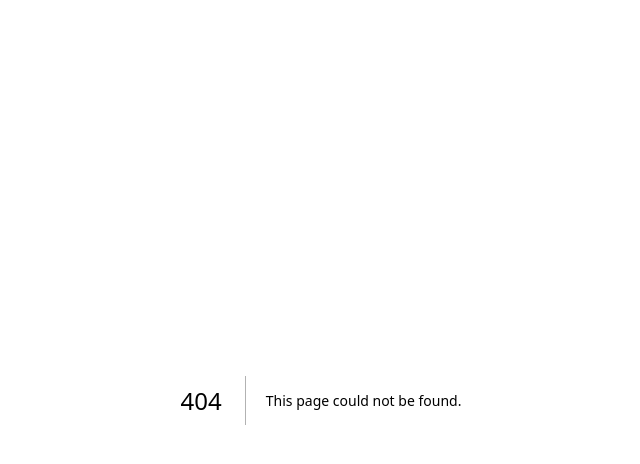
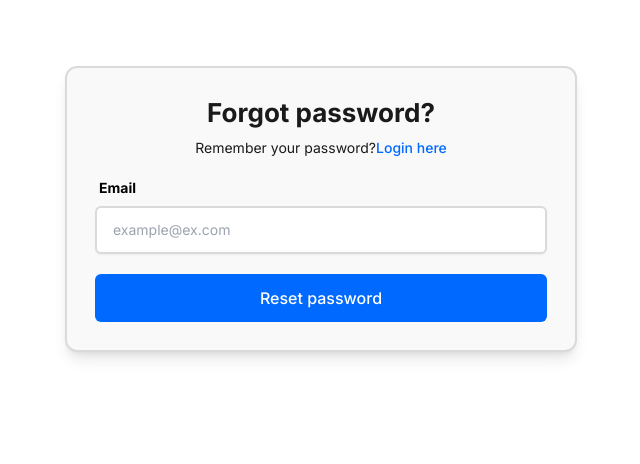
Before and after one commit to QasimVibes/Appointment-Management-Dashboard, a Next.js app: page /forgotPassword in a window 1280 px wide. Before the commit this address had no page. Shown: the top 464 px of the page, without its empty margins (319-959 px from the left). Built offline with nearby package versions, Linux system fonts and the light colour scheme.

Commit message:
forgot password pages ui complete

```diff
--- /dev/null
+++ b/src/app/(auth)/forgotPassword/confirmPassword.tsx
@@ -0,0 +1,64 @@
+"use client";
+import Link from "next/link";
+import Button from "@/app/(components)/Button";
+import Input from "@/app/(components)/Input";
+
+export default function ConfirmPassword() {
+  const handleSubmit = (event: React.FormEvent) => {
+    event.preventDefault();
+    console.log("Form submitted");
+  };
+
+  return (
+    <div className="w-full max-w-lg mx-auto pt-[66px]">
+      <div className="bg-[#F9F9F9] rounded-xl shadow-lg border-2 border-[#DADADA]">
+        <div className="p-4 sm:p-7">
+          <div className="text-center">
+            <h1 className="block font-inter text-[26px] leading-[34px] font-bold text-[#1A1A1A]">
+              Set new password
+            </h1>
+            <p className="mt-2 text-sm text-[#1A1A1A]">
+              Remember your password?
+              <Link
+                className="text-[#0069FF] decoration-2 hover:underline font-medium"
+                href="/login"
+              >
+                Login here
+              </Link>
+            </p>
+          </div>
+
+          <div className="mt-5">
+            <form onSubmit={handleSubmit}>
+              <div className="space-y-2">
+                <Input
+                  type="password"
+                  name="new-password"
+                  label="New password"
+                  className="py-3 px-4 block w-full border-2 border-[#DADADA] rounded-md text-sm focus:border-[#0069FF] focus:ring-[#0069FF] shadow-sm font-inter text-[#1A1A1A]"
+                  labelClassName="text-sm font-bold"
+                />
+
+                <Input
+                  type="password"
+                  name="confirm-password"
+                  label="Confirm password"
+                  className="py-3 px-4 block w-full border-2 border-[#DADADA] rounded-md text-sm focus:border-[#0069FF] focus:ring-[#0069FF] shadow-sm font-inter text-[#1A1A1A]"
+                  labelClassName="text-sm font-bold"
+                />
+              </div>
+
+              <div className="mt-5">
+                <Button
+                  text="Reset password"
+                  className="py-3 w-full px-4 inline-flex justify-center items-center gap-2 rounded-md border border-transparent bg-[#0069FF] text-white hover:bg-[#0069FF] focus:outline-none focus:ring-2 focus:ring-[#0069FF] focus:ring-offset-2 transition-all text-[16px] leading-[22px] font-[500]"
+                  type="submit"
+                />
+              </div>
+            </form>
+          </div>
+        </div>
+      </div>
+    </div>
+  );
+}
--- /dev/null
+++ b/src/app/(auth)/forgotPassword/otp.tsx
@@ -0,0 +1,85 @@
+import Button from "@/app/(components)/Button";
+import Input from "@/app/(components)/Input";
+import Link from "next/link";
+
+export default function OTP() {
+  return (
+    <>
+      <div className="w-full  max-w-lg mx-auto pt-[66px] ">
+        <div className=" bg-[#F9F9F9]  rounded-xl shadow-lg border-2 border-[#DADADA]">
+          <div className="p-4 sm:p-7">
+            <div className="text-center">
+              <h1 className="block font-inter text-[26px] leading-[34px] font-bold text-[#1A1A1A] ">
+                Enter OTP
+              </h1>
+              <p className="mt-2 text-sm text-[#1A1A1A]">
+                Remember your password?
+                <Link
+                  className="text-[#0069FF] decoration-2 hover:underline font-medium"
+                  href="/login"
+                >
+                  Login here
+                </Link>
+              </p>
+            </div>
+
+            <div className="mt-5">
+              <form className="px-4 py-6">
+                <div className="flex justify-center gap-2 mb-6">
+                  <Input
+                    type="text"
+                    maxLength={1}
+                    pattern="[0-9]"
+                    inputMode="numeric"
+                    autoComplete="one-time-code"
+                    className="w-12 h-12 text-center border-2 border-[#DADADA] rounded-md  shadow-sm"
+                    required
+                  />
+                  <Input
+                    type="text"
+                    maxLength={1}
+                    pattern="[0-9]"
+                    inputMode="numeric"
+                    autoComplete="one-time-code"
+                    className="w-12 h-12 text-center border-2 border-[#DADADA] rounded-md  shadow-sm"
+                    required
+                  />
+                  <Input
+                    type="text"
+                    maxLength={1}
+                    pattern="[0-9]"
+                    inputMode="numeric"
+                    autoComplete="one-time-code"
+                    className="w-12 h-12 text-center border-2 border-[#DADADA] rounded-md  shadow-sm"
+                    required
+                  />
+                  <Input
+                    type="text"
+                    maxLength={1}
+                    pattern="[0-9]"
+                    inputMode="numeric"
+                    autoComplete="one-time-code"
+                    className="w-12 h-12 text-center border-2 border-[#DADADA] rounded-md  shadow-sm"
+                    required
+                  />
+                </div>
+                <div className="flex items-center justify-center">
+                  <Button
+                    text="Verify"
+                    className="bg-[#0069FF] font-inter text-white font-[500] text-[14px] leading-[22px] py-2 px-4 rounded focus:outline-none focus:shadow-outline"
+                  />
+                  <Link
+                    className="inline-block align-baseline text-[#0069FF] ml-4 font-[500] text-[14px] leading-[22px]"
+                    href={" "}
+                  >
+                    Resend OTP
+                  </Link>
+                </div>
+              </form>
+            </div>
+          </div>
+        </div>
+      </div>
+    </>
+  );
+}
--- /dev/null
+++ b/src/app/(auth)/forgotPassword/page.tsx
@@ -0,0 +1,57 @@
+import Button from "@/app/(components)/Button";
+import Input from "@/app/(components)/Input";
+import Link from "next/link";
+
+export default function ForgetPassword() {
+  return (
+    <div className="w-full  max-w-lg mx-auto pt-[66px] ">
+      <div className=" bg-[#F9F9F9]  rounded-xl shadow-lg border-2 border-[#DADADA]">
+        <div className="p-4 sm:p-7">
+          <div className="text-center">
+            <h1 className="block font-inter text-[26px] leading-[34px] font-bold text-[#1A1A1A] ">
+              Forgot password?
+            </h1>
+            <p className="mt-2 text-sm text-[#1A1A1A]">
+              Remember your password?
+              <Link
+                className="text-[#0069FF] decoration-2 hover:underline font-medium"
+                href="/login"
+              >
+                Login here
+              </Link>
+            </p>
+          </div>
+
+          <div className="mt-5">
+            <form>
+              <div className="space-y-2">
+                <Input
+                  name="email"
+                  type="email"
+                  placeholder="example@ex.com"
+                  label="Email"
+                  className="py-3 px-4 block w-full border-2 border-[#DADADA] rounded-md text-sm focus:border-[#0069FF] focus:ring-[#0069FF] shadow-sm font-inter text-[#1A1A1A]"
+                  labelClassName="text-sm font-bold ml-1 mb-2"
+                  aria-describedby="email-error"
+                  required
+                />
+                <p
+                  className="hidden text-xs text-[#FF0000] mt-2"
+                  id="email-error"
+                >
+                  Please include a valid email address so we can get back to you
+                </p>
+              </div>
+              <div className="mt-5">
+                <Button
+                  text="Reset password"
+                  className="py-3 w-full px-4 inline-flex justify-center items-center gap-2 rounded-md border border-transparent bg-[#0069FF] text-white hover:bg-[#0069FF] focus:outline-none focus:ring-2 focus:ring-[#0069FF] focus:ring-offset-2 transition-all text-[16px] leading-[22px] font-[500]"
+                />
+              </div>
+            </form>
+          </div>
+        </div>
+      </div>
+    </div>
+  );
+}
--- a/src/app/(auth)/login/page.tsx
+++ b/src/app/(auth)/login/page.tsx
@@ -50,16 +50,17 @@ export default function Login() {
 
   return (
     <div className="flex flex-col items-center pt-[51.28px] pb-[73.5px]">
-      <div>
+      <div className="mb-[8.77px]">
         <Image src={logo} alt="logo" />
       </div>
-      <div className="w-[268.65px] h-[43.2px]">
+      <div className="w-[268.65px] mb-[9.3px]">
         <h1 className="text-[20px] font-bold font-inter leading-[28px] text-center">
           Sign in with Calendly for free
         </h1>
       </div>
       <div className="w-[440px] rounded-[6px] border border-solid border-[#DADADA] py-[28px] px-[33px] flex flex-col shadow-[0px_1px_5px_0px_#004A7426]">
         <form onSubmit={handleEmailSignIn}>
+          <div>
             <Input
               label="Enter your email."
               type="email"
@@ -68,7 +69,7 @@ export default function Login() {
               onChange={(e: React.ChangeEvent<HTMLInputElement>) =>
                 setEmail(e.target.value)
               }
-            className="w-[374px] h-[46px] rounded-[8px] border border-solid border-[#B2B2B2] px-[15px] py-[14px] text-[16px] font-normal font-Arial leading-[24px] text-[#1A1A1A]"
+              className="mb-[12px] w-[374px] h-[46px] rounded-[8px] border border-solid border-[#B2B2B2] px-[15px] py-[14px] text-[16px] font-normal font-Arial leading-[24px] text-[#1A1A1A]"
               labelClassName="text-[14.75px] font-bold font-inter leading-[22px] text-[#1A1A1A] mb-[8px]"
             />
             <Input
@@ -79,11 +80,12 @@ export default function Login() {
               onChange={(e: React.ChangeEvent<HTMLInputElement>) =>
                 setPassword(e.target.value)
               }
-            className="w-[374px] h-[46px] rounded-[8px] border border-solid border-[#B2B2B2] px-[15px] py-[14px] text-[16px] font-normal font-Arial leading-[24px] text-[#1A1A1A]"
+              className="mb-[12px] w-[374px] h-[46px] rounded-[8px] border border-solid border-[#B2B2B2] px-[15px] py-[14px] text-[16px] font-normal font-Arial leading-[24px] text-[#1A1A1A]"
               labelClassName="text-[14.75px] font-bold font-inter leading-[22px] text-[#1A1A1A]  mb-[8px]"
             />
-          <div className="flex justify-end font-inter font-normal text-[14px] leading-[21px]  mb-[12px]">
-            <Link href="#">Forgot password?</Link>
+          </div>
+          <div className="flex justify-end font-inter font-normal text-[14px] leading-[21px]  mb-[12px] hover:text-[#C84545]">
+            <Link href="/forgotPassword">Forgot password?</Link>
           </div>
           <div className="flex justify-center">
             <Button
@@ -92,10 +94,10 @@ export default function Login() {
             />
           </div>
           <div className="flex flex-col items-center p-2">
-            <div className="flex w-full items-center gap-2 py-2 text-sm text-slate-600">
-              <div className="h-px w-full bg-slate-200"></div>
+            <div className="flex w-full items-center gap-2 py-2 text-sm font-[400] font-inter ">
+              <div className="h-px w-full bg-[#DADADA]"></div>
               OR
-              <div className="h-px w-full bg-slate-200"></div>
+              <div className="h-px w-full bg-[#DADADA]"></div>
             </div>
 
             <button
--- a/src/app/(auth)/register/page.tsx
+++ b/src/app/(auth)/register/page.tsx
@@ -35,24 +35,25 @@ export default function Register() {
 
   return (
     <div className="flex flex-col items-center pt-[51.28px] pb-[73.5px]">
-      <div>
+      <div className="pb-[8.77px]">
         <Image src={logo} alt="logo" />
       </div>
-      <div className="w-[268.65px] h-[43.2px]">
+      <div className="w-[268.65px] mb-[9.3px]">
         <h1 className="text-[20px] font-bold font-inter leading-[28px] text-center">
           Sign up with Calendly for free
         </h1>
       </div>
       <div className="w-[440px] h-[600px] rounded-[6px] border border-solid border-[#DADADA] py-[28px] px-[33px] flex flex-col shadow-[0px_1px_5px_0px_#004A7426]">
         <form onSubmit={onHandleSubmit}>
+          <div>
           <Input
             label="Enter your email to get started."
             type="email"
             placeholder="Email"
             name="email"
             onChange={onchangeHandler}
-            className="w-[374px] h-[46px] rounded-[8px] border border-solid border-[#B2B2B2] px-[15px] py-[14px] text-[16px] font-normal font-Arial leading-[24px] text-[#1A1A1A]"
-            labelClassName="text-[14.75px] font-bold font-inter leading-[22px] text-[#1A1A1A] mb-[8px]"
+            className="mb-[12px] w-[374px] h-[46px] rounded-[8px] border border-solid border-[#B2B2B2] px-[15px] py-[14px] text-[16px] font-normal font-Arial leading-[24px] text-[#1A1A1A]"
+            labelClassName="text-[14.75px] font-bold font-inter leading-[22px] text-[#1A1A1A]  mb-[8px]"
           />
           <Input
             label="Enter your full name."
@@ -60,7 +61,7 @@ export default function Register() {
             placeholder="John Doe"
             name="name"
             onChange={onchangeHandler}
-            className="w-[374px] h-[46px] rounded-[8px] border border-solid border-[#B2B2B2] px-[15px] py-[14px] text-[16px] font-normal font-Arial leading-[24px] text-[#1A1A1A]"
+            className="mb-[12px] w-[374px] h-[46px] rounded-[8px] border border-solid border-[#B2B2B2] px-[15px] py-[14px] text-[16px] font-normal font-Arial leading-[24px] text-[#1A1A1A]"
             labelClassName="text-[14.75px] font-bold font-inter leading-[22px] text-[#1A1A1A]  mb-[8px]"
           />
           <Input
@@ -69,7 +70,7 @@ export default function Register() {
             placeholder="John Doe"
             name="username"
             onChange={onchangeHandler}
-            className="w-[374px] h-[46px] rounded-[8px] border border-solid border-[#B2B2B2] px-[15px] py-[14px] text-[16px] font-normal font-Arial leading-[24px] text-[#1A1A1A]"
+            className="mb-[12px] w-[374px] h-[46px] rounded-[8px] border border-solid border-[#B2B2B2] px-[15px] py-[14px] text-[16px] font-normal font-Arial leading-[24px] text-[#1A1A1A]"
             labelClassName="text-[14.75px] font-bold font-inter leading-[22px] text-[#1A1A1A]  mb-[8px]"
           />
           <Input
@@ -78,9 +79,10 @@ export default function Register() {
             placeholder="Password"
             name="password"
             onChange={onchangeHandler}
-            className="w-[374px] h-[46px] rounded-[8px] border border-solid border-[#B2B2B2] px-[15px] py-[14px] text-[16px] font-normal font-Arial leading-[24px] text-[#1A1A1A]"
+            className="mb-[12px] w-[374px] h-[46px] rounded-[8px] border border-solid border-[#B2B2B2] px-[15px] py-[14px] text-[16px] font-normal font-Arial leading-[24px] text-[#1A1A1A]"
             labelClassName="text-[14.75px] font-bold font-inter leading-[22px] text-[#1A1A1A]  mb-[8px]"
           />
+          </div>
           <div className="font-inter font-normal text-[12.91px] leading-[21px] text-[#C84545] pt-[17.5px] pl-[20px] mb-[12px]">
             <p>Use a few words, avoid common phrases</p>
             <p>No need for symbols, digits, or uppercase letters</p>
--- a/src/app/(components)/Input.tsx
+++ b/src/app/(components)/Input.tsx
@@ -12,8 +12,10 @@ export default function Input({
   ...props
 }: any) {
   return (
-    <div className="flex flex-col mb-[12px]">
-      <label htmlFor={name} className={labelClassName}>{label}</label>
+    <>
+      <label htmlFor={name} className={`block ${labelClassName}`}>
+        {label}
+      </label>
       <input
         type={type}
         name={name}
@@ -24,6 +26,6 @@ export default function Input({
         className={className}
         {...props}
       />
-    </div>
+    </>
   );
 }
--- a/src/app/(pages)/scheduledEvent/page.tsx
+++ b/src/app/(pages)/scheduledEvent/page.tsx
@@ -65,6 +65,7 @@ export default function ScheduledEvent() {
                     Enter Detials
                   </h2>
                 </div>
+                <form>
                   <div className="w-[374px] h-full space-y-3">
                     <Input
                       name="name"
@@ -111,6 +112,7 @@ export default function ScheduledEvent() {
                       className="rounded-[28px] border border-solid px-[15px] py-[14px] text-[16px] font-normal font-Arial leading-[24px] bg-blue-700 text-white"
                     />
                   </div>
+                </form>
               </div>
             </div>
           </div>
--- /dev/null
+++ b/src/app/_document.tsx
@@ -0,0 +1,36 @@
+// pages/_document.tsx
+import Document, {
+  Html,
+  Head,
+  Main,
+  NextScript,
+  DocumentContext,
+} from "next/document";
+
+class MyDocument extends Document {
+  static async getInitialProps(ctx: DocumentContext) {
+    const initialProps = await Document.getInitialProps(ctx);
+    return { ...initialProps };
+  }
+
+  render() {
+    return (
+      <Html>
+        <Head>
+          <link rel="preconnect" href="https://fonts.googleapis.com" />
+          <link rel="preconnect" href="https://fonts.gstatic.com" crossOrigin="anonymous" />
+          <link
+            href="https://fonts.googleapis.com/css2?family=Inter:wght@100..900&display=swap"
+            rel="stylesheet"
+          />
+        </Head>
+        <body>
+          <Main />
+          <NextScript />
+        </body>
+      </Html>
+    );
+  }
+}
+
+export default MyDocument;
--- a/tailwind.config.ts
+++ b/tailwind.config.ts
@@ -13,6 +13,9 @@ const config: Config = {
         "gradient-conic":
           "conic-gradient(from 180deg at 50% 50%, var(--tw-gradient-stops))",
       },
+      fontFamily: {
+        inter: ["Inter", "sans-serif"],
+      },
     },
   },
   plugins: [],
```
Lines whose indentation alone changed are shown as unchanged.
